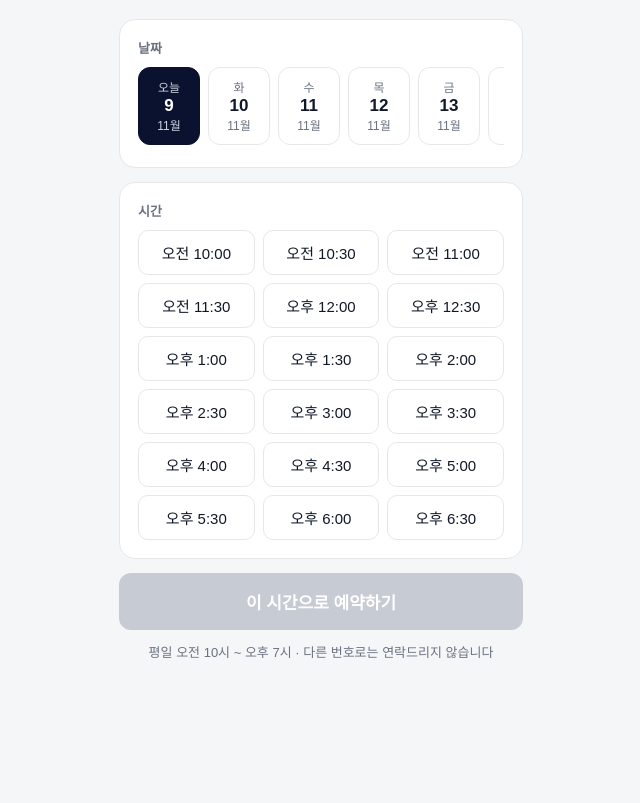
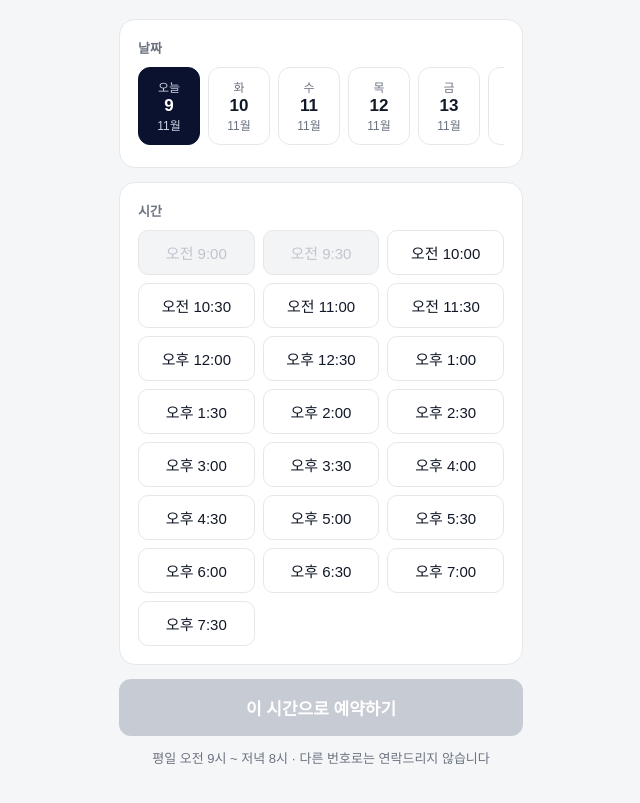
Before and after one commit to rerise-kr/rerise-kr.github.io, a plain HTML site: page book.html in a window 1280 px wide. Shown: the part 123-926 px from the top of the page, without its empty margins (319-959 px from the left). Before the commit the page ends 824 px from the top, so only its background shows below. Drawn offline with Linux system fonts and the light colour scheme; a web font is replaced by a local one.

Commit message:
Add files via upload

```diff
--- a/book.html
+++ b/book.html
@@ -13,7 +13,7 @@
 <div class="card"><div class="lab">날짜</div><div class="days" id="days"></div></div>
 <div class="card"><div class="lab">시간</div><div class="times" id="times"></div></div>
 <button class="btn" id="go" disabled>이 시간으로 예약하기</button>
-<div class="note">평일 오전 10시 ~ 오후 7시 · 다른 번호로는 연락드리지 않습니다</div>
+<div class="note">평일 오전 9시 ~ 저녁 8시 · 다른 번호로는 연락드리지 않습니다</div>
 </div>
 <script>
 (function(){
@@ -21,9 +21,9 @@ var API='https://kpac-crm-server-production.up.railway.app/api/debt/book';
 var k=new URLSearchParams(location.search).get('k')||'';
 var W=['일','월','화','수','목','금','토'];var selD=null, selT=null;
 function fmt(dt){var h=dt.getHours(),m=dt.getMinutes();var ap=h<12?'오전':'오후';var hh=h%12||12;return (dt.getMonth()+1)+'월 '+dt.getDate()+'일 '+ap+' '+hh+'시'+(m?' '+m+'분':'');}
-var days=[];var d=new Date();var nowH=d.getHours()*60+d.getMinutes();if(nowH>=18*60)d.setDate(d.getDate()+1);d.setHours(0,0,0,0);while(days.length<7){var x=new Date(d);if(x.getDay()!==0&&x.getDay()!==6)days.push(x);d.setDate(d.getDate()+1);}
+var days=[];var d=new Date();var nowH=d.getHours()*60+d.getMinutes();if(nowH>=19*60)d.setDate(d.getDate()+1);d.setHours(0,0,0,0);while(days.length<7){var x=new Date(d);if(x.getDay()!==0&&x.getDay()!==6)days.push(x);d.setDate(d.getDate()+1);}
 var dw=document.getElementById('days');days.forEach(function(x,i){var e=document.createElement('div');e.className='d';e.innerHTML='<span>'+(i===0&&x.toDateString()===new Date().toDateString()?'오늘':W[x.getDay()])+'</span><b>'+x.getDate()+'</b><span>'+(x.getMonth()+1)+'월</span>';e.onclick=function(){selD=x;selT=null;[].forEach.call(dw.children,function(c){c.classList.remove('on')});e.classList.add('on');drawT();check();};dw.appendChild(e);});
-function drawT(){var tw=document.getElementById('times');tw.innerHTML='';if(!selD)return;for(var h=10;h<19;h++){for(var m=0;m<60;m+=30){(function(h,m){var t=new Date(selD);t.setHours(h,m,0,0);var e=document.createElement('div');var past=t.getTime()<Date.now()+30*60000;e.className='t'+(past?' off':'');e.textContent=(h<12?'오전 ':'오후 ')+((h%12)||12)+':'+(m?'30':'00');if(!past)e.onclick=function(){selT=t;[].forEach.call(tw.children,function(c){c.classList.remove('on')});e.classList.add('on');check();};tw.appendChild(e);})(h,m);}}}
+function drawT(){var tw=document.getElementById('times');tw.innerHTML='';if(!selD)return;for(var h=9;h<20;h++){for(var m=0;m<60;m+=30){(function(h,m){var t=new Date(selD);t.setHours(h,m,0,0);var e=document.createElement('div');var past=t.getTime()<Date.now()+30*60000;e.className='t'+(past?' off':'');e.textContent=(h<12?'오전 ':'오후 ')+((h%12)||12)+':'+(m?'30':'00');if(!past)e.onclick=function(){selT=t;[].forEach.call(tw.children,function(c){c.classList.remove('on')});e.classList.add('on');check();};tw.appendChild(e);})(h,m);}}}
 function check(){document.getElementById('go').disabled=!(selD&&selT);}
 if(dw.firstChild)dw.firstChild.click();
 if(k){fetch(API+'?k='+encodeURIComponent(k)).then(function(r){return r.json()}).then(function(j){if(j&&j.ok&&j.name){document.getElementById('hi').textContent=j.name+'님, 통화 시간 예약';}}).catch(function(){});}
```
